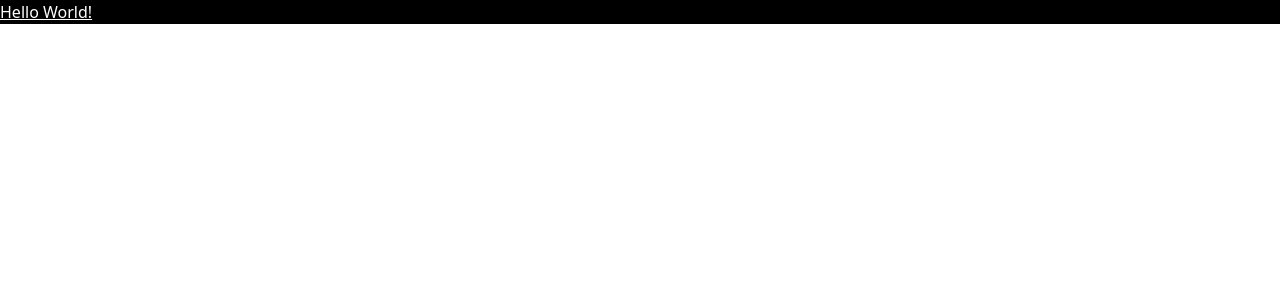
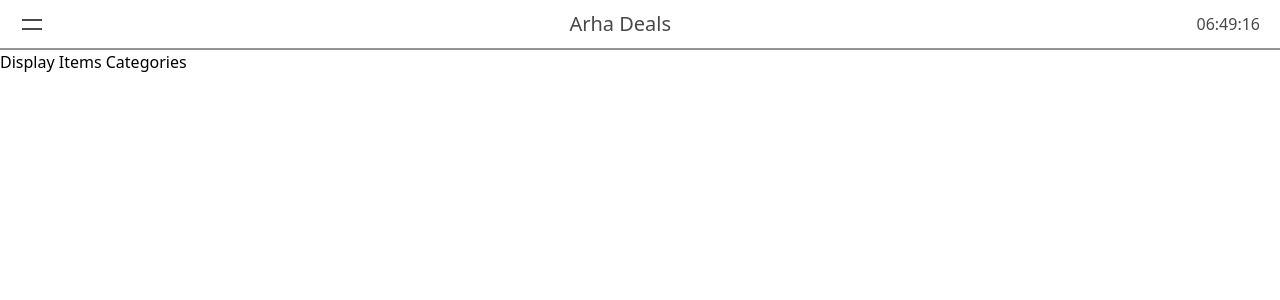
Before and after one commit to Haywayaheadshot/arha_deals, a React (Vite) app: page / in a window 1280 px wide. Shown: the top 300 px of the page. Built offline with nearby package versions, Linux system fonts and the light colour scheme.

Commit message:
Add nav bar

```diff
--- a/package.json
+++ b/package.json
@@ -10,6 +10,7 @@
     "lint-fix": "stylelint \"**/*.{css,scss}\" --fix && eslint . --fix"
   },
   "dependencies": {
+    "hamburger-react": "^2.5.0",
     "jest": "^29.5.0",
     "react": "^18.2.0",
     "react-dom": "^18.2.0"
--- a/src/App.tsx
+++ b/src/App.tsx
@@ -1,8 +1,11 @@
 import React from "react";
+import HomePage from "./components/LandingPage/HomePage";
+import NavBar from "./components/NavBar/NavBar";
 
 const App = () => (
-  <div className="bg-black">
-    <h1 className="underline text-white">Hello World!</h1>
+  <div className="p-0">
+    <NavBar />
+    <HomePage />
   </div>
 );
 
--- /dev/null
+++ b/src/components/LandingPage/HomePage.tsx
@@ -0,0 +1,11 @@
+import React from "react";
+
+function HomePage() {
+  return (
+    <div>
+      <h1>Display Items Categories</h1>
+    </div>
+  );
+}
+
+export default HomePage;
--- /dev/null
+++ b/src/components/NavBar/NavBar.tsx
@@ -0,0 +1,54 @@
+import { Spiral as Hamburger } from "hamburger-react";
+import React, { useEffect, useState } from "react";
+
+const NavBar = () => {
+  const [open, setOpen] = useState(false);
+
+  const getTime = () => {
+    const [time, setTime] = useState(new Date());
+
+    useEffect(() => {
+      const intervalId = setInterval(() => {
+        setTime(new Date());
+      }, 1000);
+      return () => clearInterval(intervalId);
+    }, []);
+
+    const hours = time.toLocaleString("en-US", {
+      hour: "numeric",
+      hour12: false,
+    });
+    const minutes = time.getMinutes().toString().padStart(2, "0");
+    const seconds = time.getSeconds().toString().padStart(2, "0");
+
+    return `${hours}:${minutes}:${seconds}`;
+  };
+
+  return (
+    <nav className="bg-primary px-2 border-b-2 border-b-line-t">
+      <div className="flex items-center justify-between">
+        <Hamburger
+          direction="right"
+          easing="ease-in"
+          label="Show menu"
+          distance="lg"
+          toggled={open}
+          size={20}
+          toggle={setOpen}
+          color="#484848"
+        />
+        <h1 className="text-xl text-tertiary">Arha Deals</h1>
+        <span className="px-3 text-tertiary">{getTime()}</span>
+      </div>
+      {open ? (
+        <ul className="flex gap-4 fixed bg-primary mt-1 inset-x-0 border-line-t border-b-2 px-3 py-5 flex-col transition-all ease-in-out delay-500">
+          <li>New Stock</li>
+          <li>Tech News</li>
+          <li>Smart Hacks</li>
+        </ul>
+      ) : null}
+    </nav>
+  );
+};
+
+export default NavBar;
--- a/tailwind.config.js
+++ b/tailwind.config.js
@@ -4,7 +4,7 @@ export default {
   theme: {
     extend: {
       colors: {
-        primary: "#121212",
+        primary: "hsl(0, 0%, 100%)",
         secondary: "#202020",
         tertiary: "#484848",
         "gray-100": "#BCB7B7",
```
Also changed, not shown: 1 other file (tests, documents, lock files or other folders).
